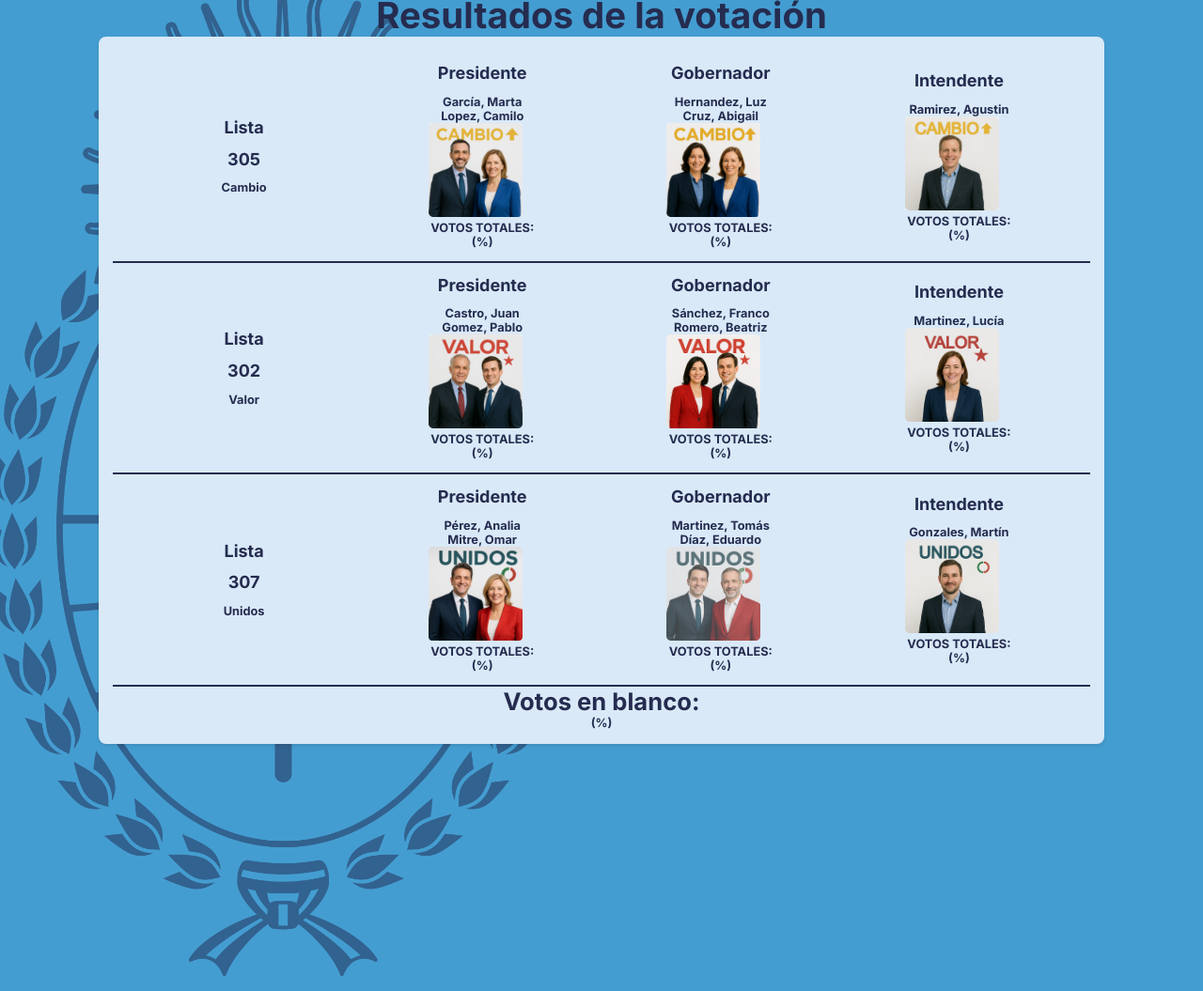
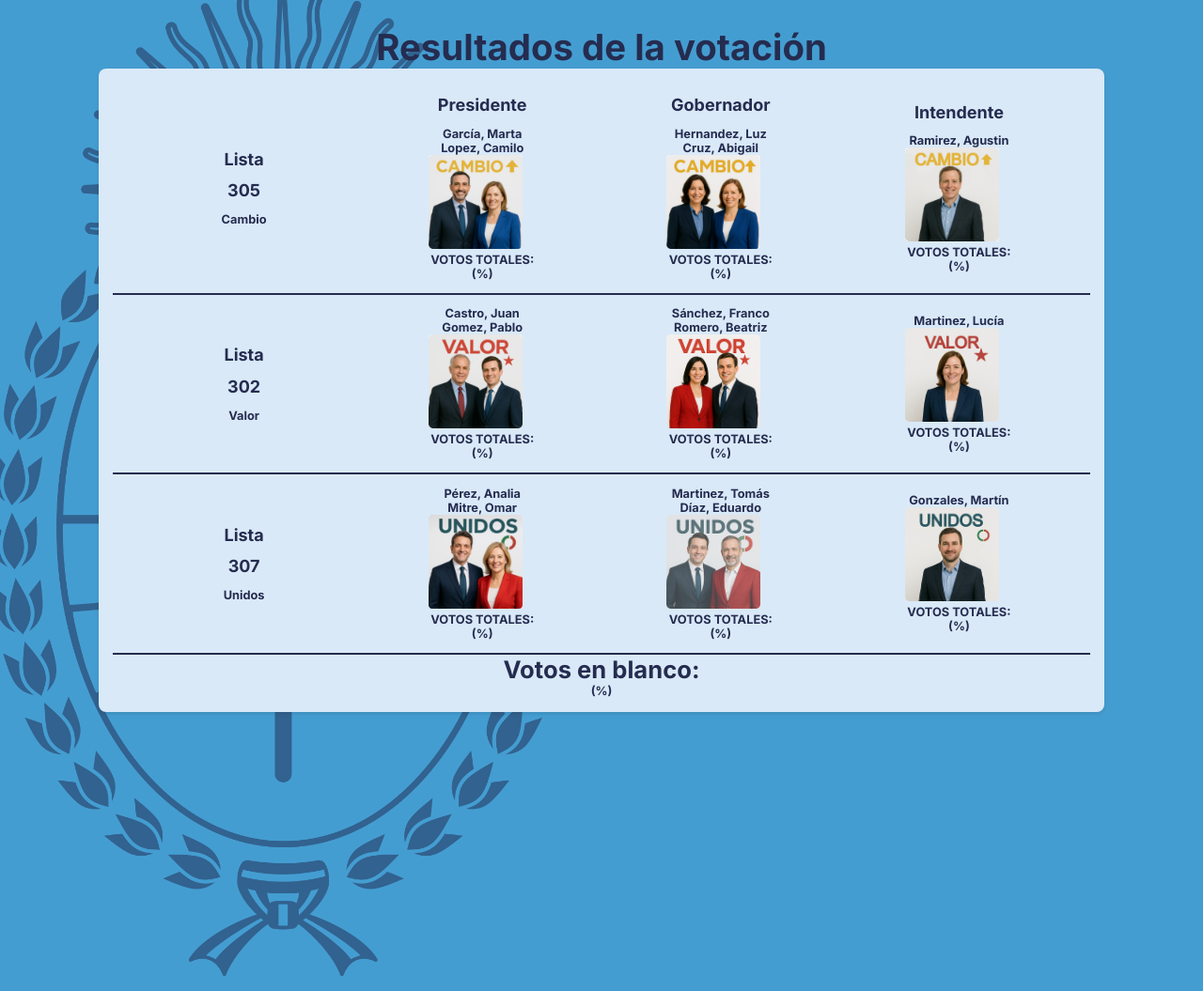
Before and after one commit to MaguiiCobos/Proyecto-Blockchain, a Flask app: template front/templates/resultados.html in a window 1280 px wide. Shown: the whole page at 94% size. Run offline with Flask 3, Linux system fonts and the light colour scheme; the template is opened without the code that fills it, so the values that code supplies are empty; parts of the project's set-up code (start-up, migrations or seed data) failed here and were passed over.

Commit message:
saco titulos de mas

```diff
--- a/front/templates/resultados.html
+++ b/front/templates/resultados.html
@@ -51,7 +51,6 @@
                         <p><strong>Valor</strong></p>
                     </div>
                     <div id="p_2" class="seccion_partido {% if resultados['ganadorPresidente'] == 'contadorPresidente2' %}ganador{% endif %}">
-                        <p class="titulo">Presidente</p>
                         <p><strong>Castro, Juan</strong></p>
                         <p><strong>Gomez, Pablo</strong></p>
                         <img class="img_resultados" src="{{ url_for('static', filename='images/candidatos/Valor.png')}}" alt="IMGCAMBIO">
@@ -59,7 +58,6 @@
                         <p id="p_2_result">({{ resultados['porcentajePresidente2'] }}%) {{ resultados['contadorPresidente2'] }}</p>
                     </div>
                     <div id="g_2" class="seccion_partido {% if resultados['ganadorGobernador'] == 'contadorGobernador2' %}ganador{% endif %}">
-                        <p class="titulo">Gobernador</p>
                         <p><strong>Sánchez, Franco</strong></p>
                         <p><strong>Romero, Beatriz</strong></p>
                         <img class="img_resultados" src="{{ url_for('static', filename='images/candidatos/Valor_Gober.png')}}" alt="IMGCAMBIO">
@@ -67,7 +65,6 @@
                         <p id="g_2_result">({{ resultados['porcentajeGobernador2'] }}%) {{ resultados['contadorGobernador2'] }}</p>
                     </div>
                     <div id="i_2" class="seccion_partido {% if resultados['ganadorIntendente'] == 'contadorIntendente2' %}ganador{% endif %}">
-                        <p class="titulo">Intendente</p>
                         <p><strong>Martinez, Lucía</strong></p>
                         <img class="img_resultados" src="{{ url_for('static', filename='images/candidatos/Valor_Inten.png')}}" alt="IMGCAMBIO">
                         <p><strong>VOTOS TOTALES:</strong></p>
@@ -81,7 +78,6 @@
                         <p><strong>Unidos</strong></p>
                     </div>
                     <div id="p_3" class="seccion_partido {% if resultados['ganadorPresidente'] == 'contadorPresidente3' %}ganador{% endif %}">
-                        <p class="titulo">Presidente</p>
                         <p><strong>Pérez, Analia</strong></p>
                         <p><strong>Mitre, Omar</strong></p>
                         <img class="img_resultados" src="{{ url_for('static', filename='images/candidatos/Unidos.png')}}" alt="IMGCAMBIO">
@@ -89,7 +85,6 @@
                         <p id="p_3_result">({{ resultados['porcentajePresidente3'] }}%) {{ resultados['contadorPresidente3'] }}</p>
                     </div>
                     <div id="g_3" class="seccion_partido {% if resultados['ganadorGobernador'] == 'contadorGobernador3' %}ganador{% endif %}">
-                        <p class="titulo">Gobernador</p>
                         <p><strong>Martinez, Tomás</strong></p>
                         <p><strong>Díaz, Eduardo</strong></p>
                         <img class="img_resultados" src="{{ url_for('static', filename='images/candidatos/Unidos_Gober.png')}}" alt="IMGCAMBIO">
@@ -97,7 +92,6 @@
                         <p id="g_3_result">({{ resultados['porcentajeGobernador3'] }}%) {{ resultados['contadorGobernador3'] }}</p>
                     </div>
                     <div id="i_3" class="seccion_partido {% if resultados['ganadorIntendente'] == 'contadorIntendente3' %}ganador{% endif %}">
-                        <p class="titulo">Intendente</p>
                         <p><strong>Gonzales, Martín</strong></p>
                         <img class="img_resultados" src="{{ url_for('static', filename='images/candidatos/Unidos_Inten.png')}}" alt="IMGCAMBIO">
                         <p><strong>VOTOS TOTALES:</strong></p>
```
